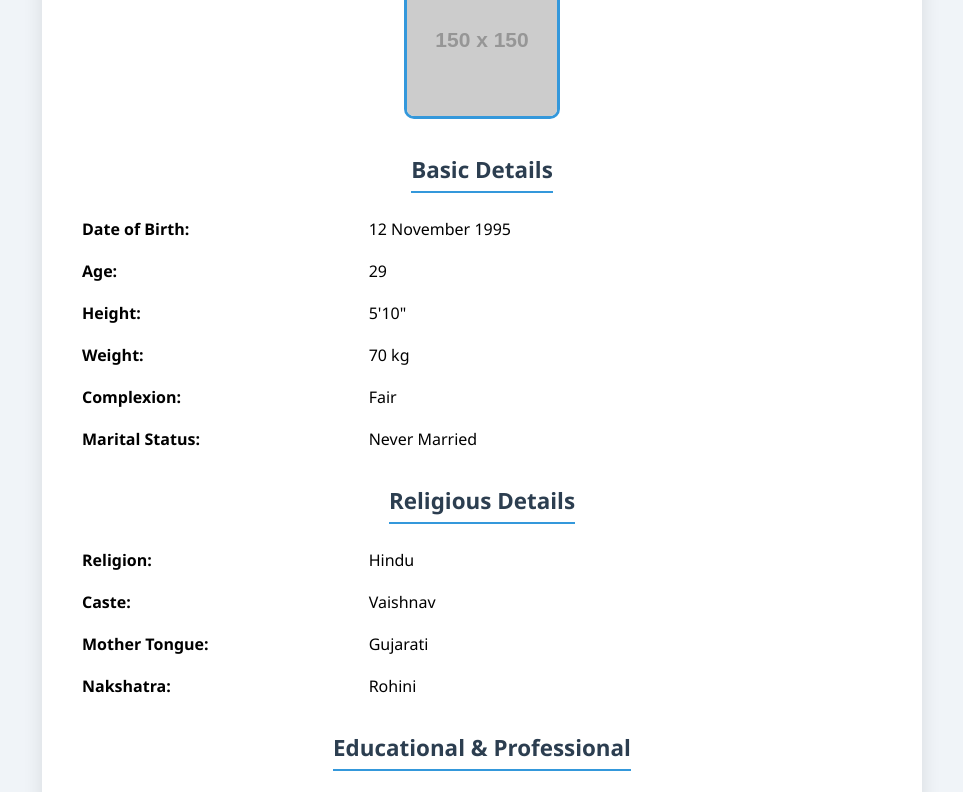
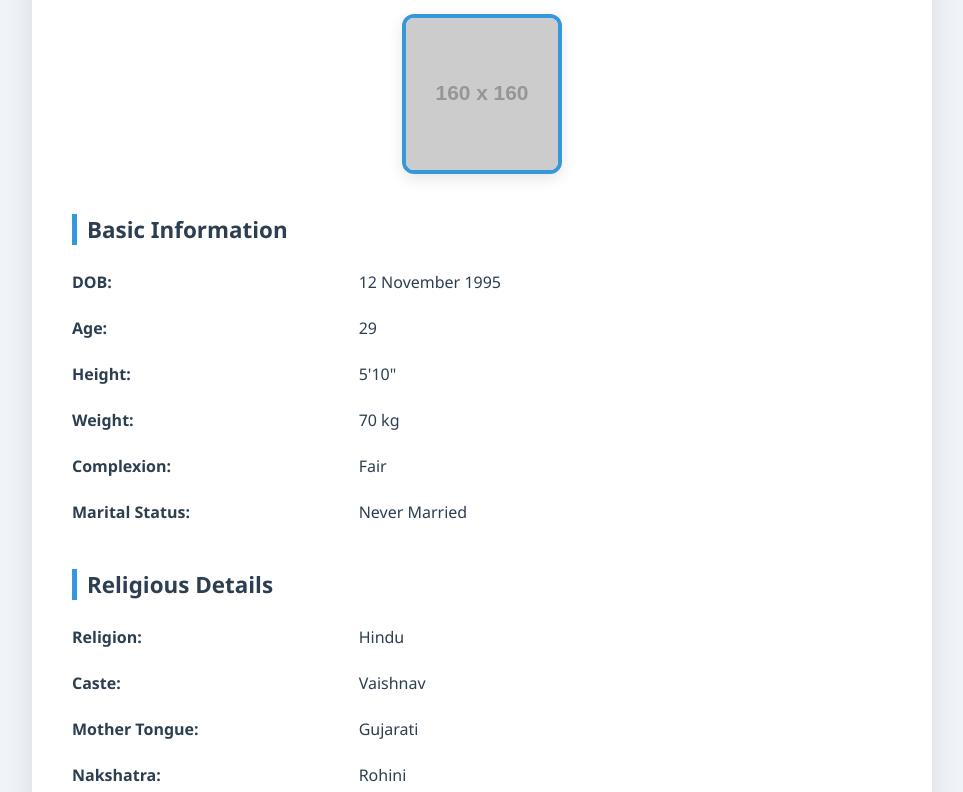
Before and after one commit to Gaurav23-star/Gaurav23-star.github.io, a plain HTML site: page bio.html in a window 1280 px wide. Shown: the part 191-983 px from the top of the page, without its empty margins (158-1121 px from the left). Drawn offline with Linux system fonts and the light colour scheme; placeholder pictures from the web are drawn by us.

Commit message:
Update bio.html

```diff
--- a/bio.html
+++ b/bio.html
@@ -3,85 +3,118 @@
 <head>
   <meta charset="UTF-8" />
   <meta name="viewport" content="width=device-width, initial-scale=1.0"/>
-  <title>Matrimonial Biodata</title>
+  <title>Matrimonial Biodata - Rohan Mehta</title>
   <style>
-    body {
-      font-family: 'Segoe UI', sans-serif;
-      background: #f0f4f8;
+    :root {
+      --primary: #2c3e50;
+      --accent: #3498db;
+      --bg: #f0f4f8;
+      --card-bg: #ffffff;
+    }
+    * {
+      box-sizing: border-box;
       margin: 0;
       padding: 0;
     }
+    body {
+      font-family: 'Segoe UI', sans-serif;
+      background: var(--bg);
+      color: var(--primary);
+      animation: fadeIn 1s ease;
+    }
+    @keyframes fadeIn {
+      from { opacity: 0; transform: translateY(20px); }
+      to { opacity: 1; transform: translateY(0); }
+    }
     .container {
-      max-width: 800px;
-      margin: 40px auto;
-      background: #fff;
+      max-width: 900px;
+      margin: 50px auto;
+      background: var(--card-bg);
+      border-radius: 16px;
+      padding: 40px;
+      box-shadow: 0 10px 30px rgba(0,0,0,0.1);
+      animation: fadeIn 1s ease;
+    }
+    h1 {
+      text-align: center;
+      font-size: 2.5em;
+      margin-bottom: 5px;
+      color: var(--accent);
+    }
+    h3 {
+      text-align: center;
+      margin-bottom: 30px;
+      color: #666;
+      font-weight: normal;
+    }
+    .photo {
+      display: flex;
+      justify-content: center;
+      margin-bottom: 20px;
+    }
+    .photo img {
+      width: 160px;
+      height: 160px;
+      object-fit: cover;
       border-radius: 12px;
-      box-shadow: 0 8px 20px rgba(0, 0, 0, 0.1);
-      padding: 40px;
+      border: 4px solid var(--accent);
+      box-shadow: 0 5px 15px rgba(0,0,0,0.1);
+      animation: fadeIn 1.2s ease;
     }
-    h1, h2 {
-      text-align: center;
-      color: #2c3e50;
-      margin-bottom: 10px;
+    section {
+      margin-top: 40px;
+      animation: fadeIn 1.2s ease;
     }
-    h2 {
+    section h2 {
       font-size: 1.4em;
-      margin-top: 30px;
-      border-bottom: 2px solid #3498db;
-      padding-bottom: 6px;
-      width: fit-content;
-      margin-left: auto;
-      margin-right: auto;
+      border-left: 5px solid var(--accent);
+      padding-left: 10px;
+      margin-bottom: 20px;
     }
     .grid {
       display: grid;
       grid-template-columns: 1fr 2fr;
-      row-gap: 10px;
-      column-gap: 30px;
-      margin-top: 20px;
+      gap: 12px 20px;
     }
     .grid div {
-      padding: 5px 0;
-    }
-    .section {
-      margin-top: 25px;
-    }
-    .photo {
-      text-align: center;
-      margin-bottom: 20px;
-    }
-    .photo img {
-      width: 150px;
-      height: 150px;
-      border-radius: 10px;
-      object-fit: cover;
-      border: 3px solid #3498db;
+      padding: 6px 0;
     }
     .footer {
       text-align: center;
       margin-top: 40px;
+      font-size: 0.9em;
       color: #777;
-      font-size: 0.9em;
+    }
+
+    @media (max-width: 600px) {
+      .grid {
+        grid-template-columns: 1fr;
+      }
     }
   </style>
 </head>
 <body>
   <div class="container">
     <h1>Rohan Mehta</h1>
+    <h3>Matrimonial Biodata</h3>
+
     <div class="photo">
-      <img src="https://via.placeholder.com/150" alt="Profile Photo">
+      <img src="https://via.placeholder.com/160" alt="Rohan Mehta">
     </div>
 
-    <h2>Basic Details</h2>
+    <section>
+      <h2>Basic Information</h2>
       <div class="grid">
-      <div><strong>Date of Birth:</strong></div><div>12 November 1995</div>
+        <div><strong>DOB:</strong></div><div>12 November 1995</div>
         <div><strong>Age:</strong></div><div>29</div>
         <div><strong>Height:</strong></div><div>5'10"</div>
         <div><strong>Weight:</strong></div><div>70 kg</div>
         <div><strong>Complexion:</strong></div><div>Fair</div>
         <div><strong>Marital Status:</strong></div><div>Never Married</div>
       </div>
+    </section>
 
+    <section>
       <h2>Religious Details</h2>
       <div class="grid">
         <div><strong>Religion:</strong></div><div>Hindu</div>
@@ -89,28 +122,35 @@
         <div><strong>Mother Tongue:</strong></div><div>Gujarati</div>
         <div><strong>Nakshatra:</strong></div><div>Rohini</div>
       </div>
+    </section>
 
-    <h2>Educational & Professional</h2>
+    <section>
+      <h2>Education & Career</h2>
       <div class="grid">
-      <div><strong>Highest Qualification:</strong></div><div>B.Tech in Computer Science</div>
+        <div><strong>Qualification:</strong></div><div>B.Tech in Computer Science</div>
         <div><strong>Profession:</strong></div><div>Software Engineer</div>
         <div><strong>Company:</strong></div><div>TCS, Bangalore</div>
         <div><strong>Income:</strong></div><div>₹18 LPA</div>
       </div>
+    </section>
 
+    <section>
       <h2>Family Details</h2>
       <div class="grid">
-      <div><strong>Father's Name:</strong></div><div>Mr. Suresh Mehta (Businessman)</div>
-      <div><strong>Mother's Name:</strong></div><div>Mrs. Kavita Mehta (Homemaker)</div>
+        <div><strong>Father:</strong></div><div>Mr. Suresh Mehta (Businessman)</div>
+        <div><strong>Mother:</strong></div><div>Mrs. Kavita Mehta (Homemaker)</div>
         <div><strong>Siblings:</strong></div><div>1 younger sister (studying)</div>
       </div>
+    </section>
 
+    <section>
       <h2>Contact</h2>
       <div class="grid">
         <div><strong>Phone:</strong></div><div>+91-9876543210</div>
         <div><strong>Email:</strong></div><div>rohan.mehta@example.com</div>
         <div><strong>Address:</strong></div><div>Ahmedabad, Gujarat, India</div>
       </div>
+    </section>
 
     <div class="footer">
       Biodata generated on <span id="date"></span>
@@ -118,7 +158,6 @@
   </div>
 
   <script>
-    // Show today's date
     document.getElementById("date").textContent = new Date().toLocaleDateString();
   </script>
 </body>
```
Lines whose indentation alone changed are shown as unchanged.
